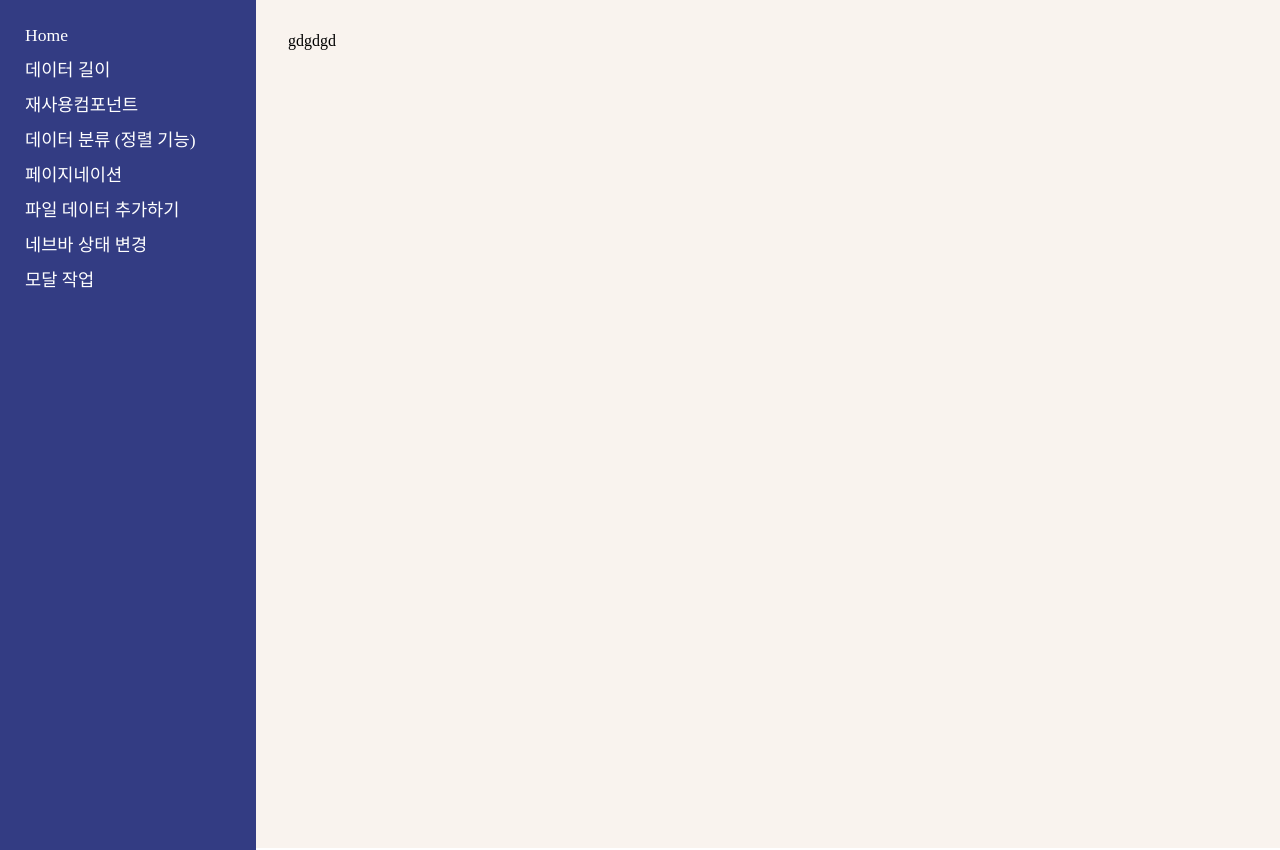
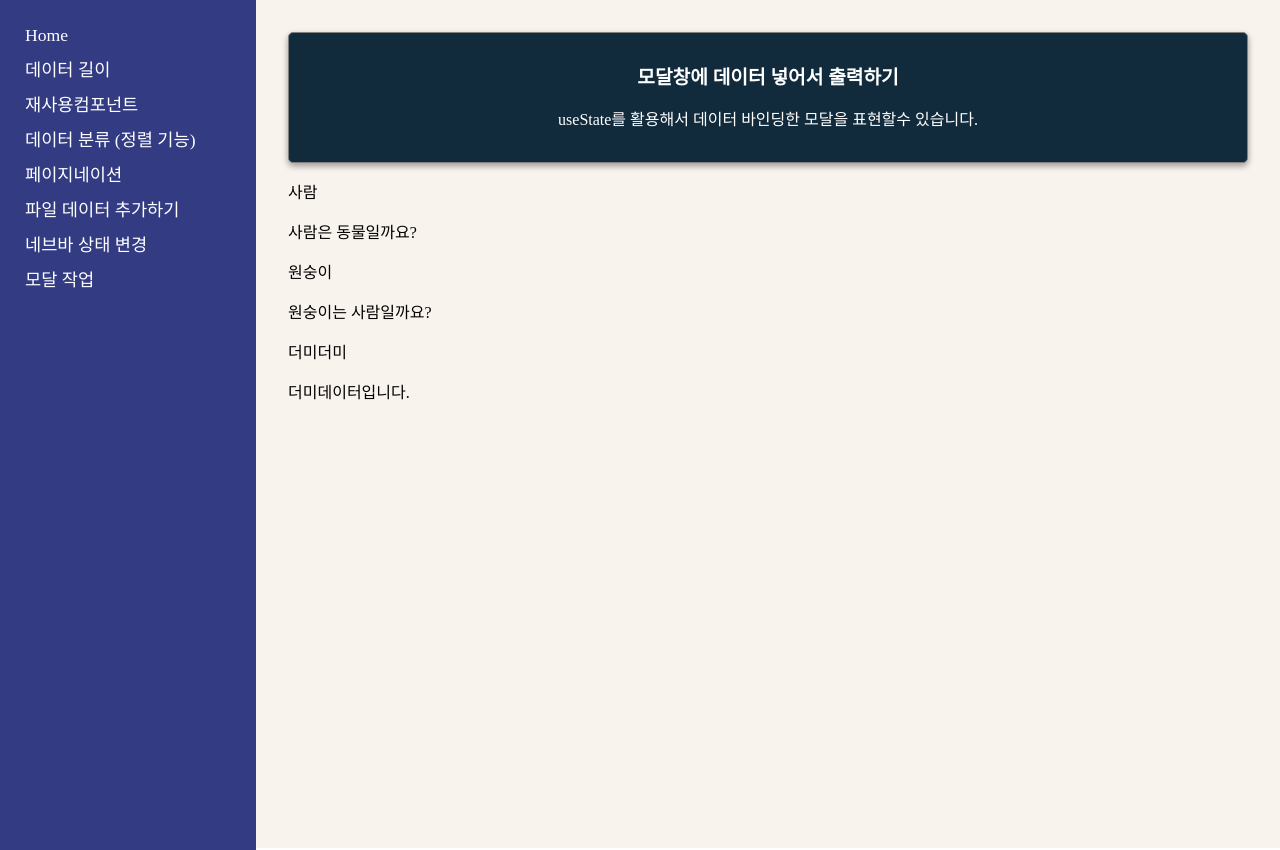
Before and after one commit to leejanghe/React_skill_Up, a React (Create React App) app in the folder myapp/: page /study7 in a window 1280 px wide. Built offline with nearby package versions, Linux system fonts and the light colour scheme.

Commit message:
더미데이터 완료

```diff
--- /dev/null
+++ b/myapp/src/components/Modal/DataForm.js
@@ -0,0 +1,17 @@
+import React from 'react'
+
+function DataForm({data}) {
+    console.log('data',data)
+    return (
+                <div>
+                    {data.map(item => (
+                        <div key={item.id}>
+                            <p>{item.title}</p>
+                            <p>{item.contents}</p>
+                        </div>
+                    ))}
+                </div>
+    )
+}
+
+export default DataForm
--- a/myapp/src/components/Modal/Modalcompo.js
+++ b/myapp/src/components/Modal/Modalcompo.js
@@ -1,9 +1,24 @@
-import React from 'react'
+import React, { useState } from 'react'
+import AlarmText from '../../common/AlarmText'
+import DataForm from './DataForm'
 
 function Modalcompo() {
+
+    const [data, setData] = useState([
+        {id:0, title:'사람',contents:'사람은 동물일까요?',detail:'사람은 동물이 맞아요! 왜냐하면 짐승이거든요!'},
+        {id:1, title:'원숭이',contents:'원숭이는 사람일까요?',detail:'원숭이는 동물이예요!@#!@!@!!'},
+        {id:2, title:'더미더미',contents:'더미데이터입니다.',detail:'할말이 없어요~@~@~@@@낄끼루'},
+    ])
+
+    const text = [{
+        h1:'모달창에 데이터 넣어서 출력하기',
+        p:'useState를 활용해서 데이터 바인딩한 모달을 표현할수 있습니다.'
+    }]
+
     return (
         <div>
-            gdgdgd
+            <AlarmText text={text}/>
+            <DataForm data={data}/>
         </div>
     )
 }
```
